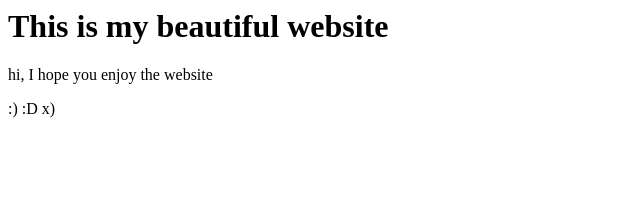
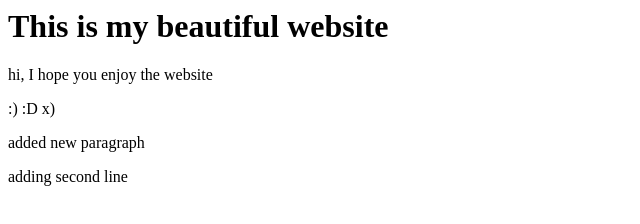
Before and after one commit to singhnaren1/new-repository3, a plain HTML site: page index.html in a window 1280 px wide. Shown: the whole page, without its empty margins (0-640 px from the left). Drawn offline with Linux system fonts and the light colour scheme.

Commit message:
2nd line

```diff
--- a/index.html
+++ b/index.html
@@ -3,4 +3,6 @@
 <h1> This is my beautiful website </h1>
 <p> hi, I hope you enjoy the website </p>
 <p> :) :D x)
+<p>added new paragraph </p>
+<p>adding second line</p>
 </html>
```
